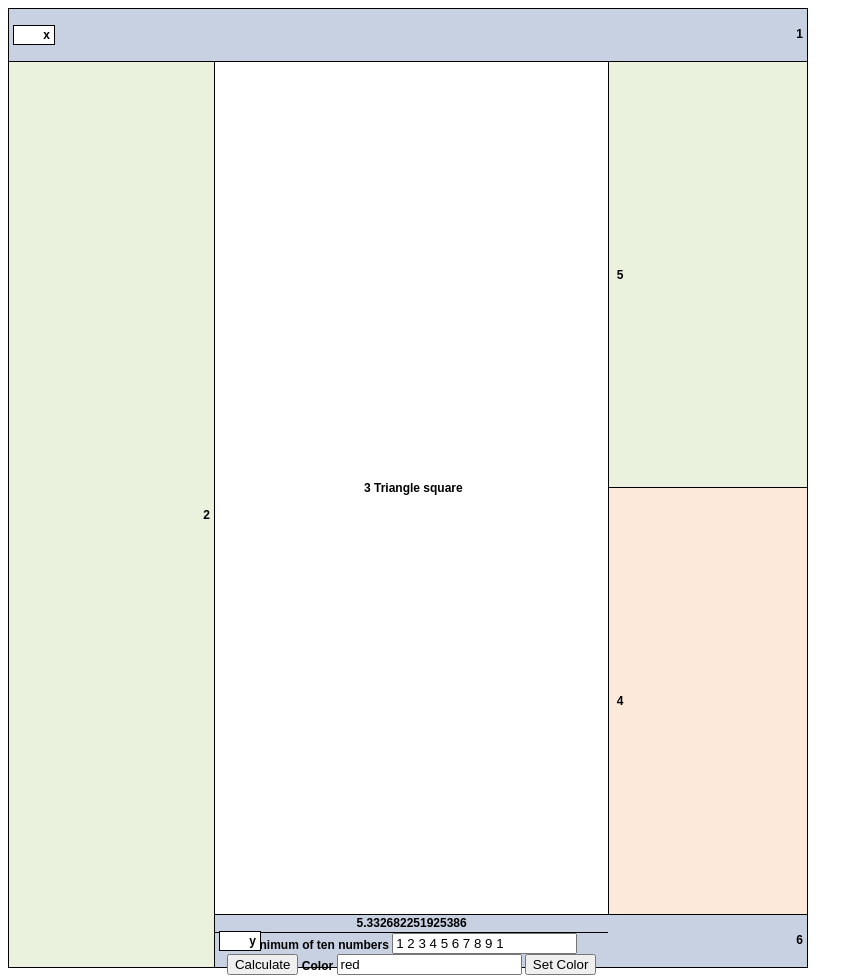
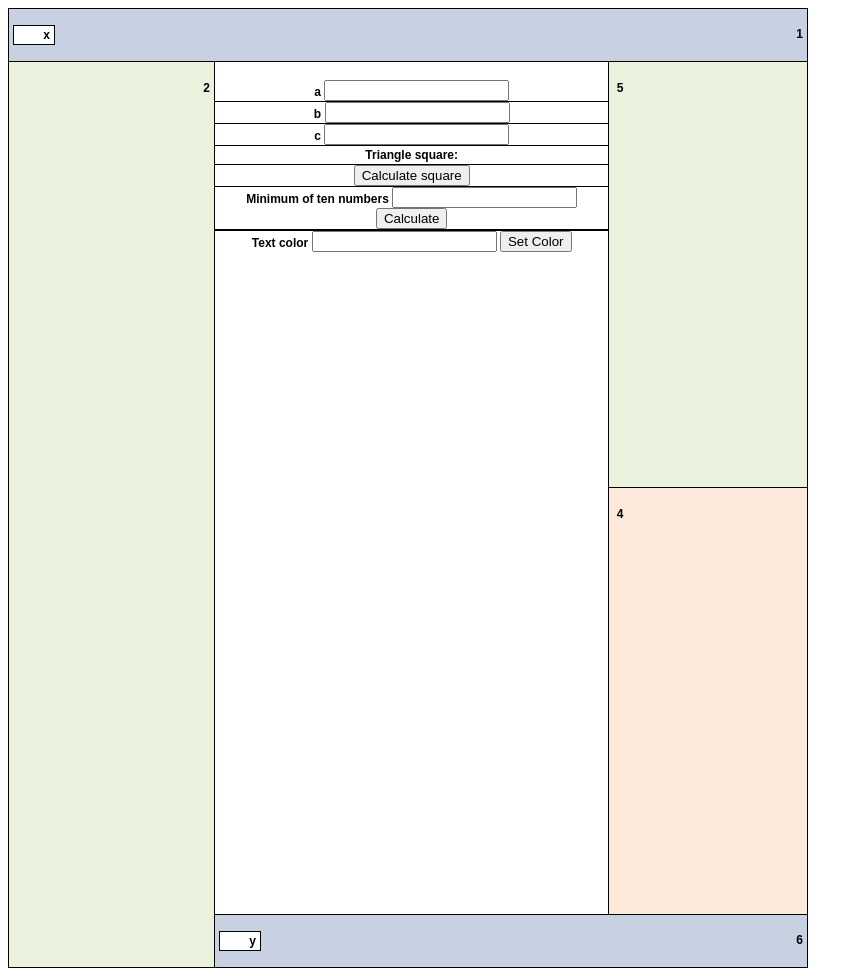
Before and after one commit to AlexAntosev/Web, a plain HTML site: page index.html in a window 1280 px wide. Shown: the whole page, without its empty margins (0-863 px from the left). Drawn offline with Linux system fonts and the light colour scheme.

Commit message:
Fix styling

```diff
--- a/index.html
+++ b/index.html
@@ -28,17 +28,38 @@
               id="div-3"
               onclick="createList(event)"
             >
-              <span>3</span>
-              <span>Triangle square</span>
-              <div id="div-3-end"></div>
+              <div>
+                <span>a</span>
+                <input type="text" id="triangle-a" />
+              </div>
 
-              <span>Minimum of ten numbers</span>
-              <input type="text" id="div-3-input" value="1 2 3 4 5 6 7 8 9 1" />
-              <button onclick="calculateMin()">Calculate</button>
+              <div>
+                <span>b</span>
+                <input type="text" id="triangle-b" />
+              </div>
 
-              <span>Color</span>
-              <input type="text" id="div-3-color-input" value="red" />
-              <button onclick="setColor()">Set Color</button>
+              <div>
+                <span>c</span>
+                <input type="text" id="triangle-c" />
+              </div>
+
+              <div>
+                <div id="square">Triangle square:</div>
+                <button onclick="calculateSquare(event)">Calculate square</button>
+              </div>
+
+              <div>
+                <span>Minimum of ten numbers</span>
+                <input type="text" id="min-input" />
+                <button onclick="calculateMin(event)">Calculate</button>
+              </div>
+              <div style="height: auto"></div>
+
+              <div>
+                <span>Text color</span>
+                <input type="text" id="color-input" />
+                <button onclick="setColor(event)">Set Color</button>
+              </div>
             </div>
             <div class="flex-grow-1">
               <div
--- a/script.js
+++ b/script.js
@@ -6,14 +6,17 @@ document.getElementById("div-5").innerHTML = div4Content;
 document.getElementById("div-4").innerHTML = div5Content;
 
 /** Task 2 */
-const x = 4;
-const y = 6;
-const z = 3;
+function calculateSquare(event) {
+  event.stopPropagation();
+  const x = document.getElementById("triangle-a").value;
+  const y = document.getElementById("triangle-b").value;
+  const z = document.getElementById("triangle-c").value;
 
-const p = (x + y + z) / 2;
+  const p = (x + y + z) / 2;
 
-const s = Math.sqrt(p * (p - x) * (p - y) * (p - z));
-document.getElementById("div-3-end").innerHTML += s;
+  const s = Math.sqrt(p * (p - x) * (p - y) * (p - z));
+  document.getElementById("square").innerHTML = `Triangle square: ${s}`;
+}
 
 /** Task 3 */
 const cookie = getCookie("minResult");
@@ -22,8 +25,9 @@ if (cookie !== "") {
   deleteCookie("minResult");
 }
 
-function calculateMin() {
-  const inputContent = document.getElementById("div-3-input");
+function calculateMin(event) {
+  event.stopPropagation();
+  const inputContent = document.getElementById("min-input");
   const numbers = inputContent.value.split(" ");
   const min = Math.min(...numbers);
   let result = 0;
@@ -63,13 +67,9 @@ function deleteCookie(name) {
 }
 
 /** Task 4 */
-window.onload = (event) => {
-  const color = window.localStorage.getItem("color");
-  document.getElementById("div-3").style.color = color;
-};
-
-function setColor() {
-  const color = document.getElementById("div-3-color-input").value;
+function setColor(event) {
+  event.stopPropagation();
+  const color = document.getElementById("color-input").value;
   window.localStorage.setItem("color", color);
 }
 
@@ -81,10 +81,12 @@ function createList(event) {
     event.srcElement.appendChild(ul);
 
     const saveButton = document.createElement("button");
+    saveButton.textContent = "Save";
     saveButton.addEventListener("click", saveList);
     event.srcElement.appendChild(saveButton);
   }
   const li = document.createElement("li");
+  li.textContent = "item";
   ul[0].appendChild(li);
 }
 
@@ -92,10 +94,16 @@ function saveList(event) {
   event.stopPropagation();
   const id = event.srcElement.parentNode.id;
   const ul = event.srcElement.parentNode.getElementsByTagName("ul");
-  if (ul.length !== 0) window.localStorage.setItem(id, ul[0].children.length);
+  if (ul.length !== 0) {
+    window.localStorage.setItem(id, ul[0].children.length);
+  }
+  s;
 }
 
 window.onload = (event) => {
+  const color = window.localStorage.getItem("color");
+  document.getElementById("div-3").style.color = color;
+
   const div1ListLength = window.localStorage.getItem("div-1");
   if (div1ListLength !== null) {
     const ul1 = document.createElement("ul");
--- a/styles.css
+++ b/styles.css
@@ -25,7 +25,7 @@ span {
   content: "";
   display: inline-block;
   vertical-align: middle;
-  height: 100%;
+  align-content: center;
   width: 0px;
 }
 .container {
```
